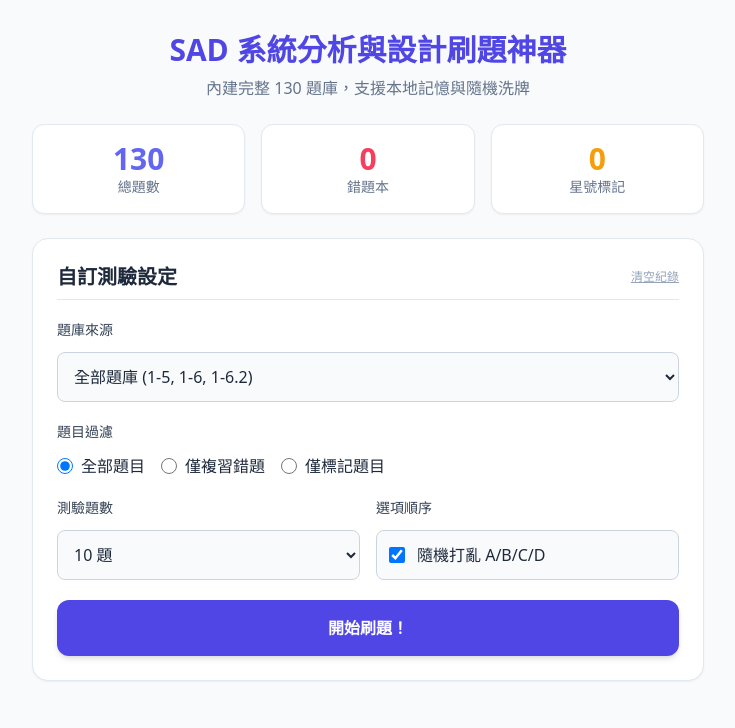
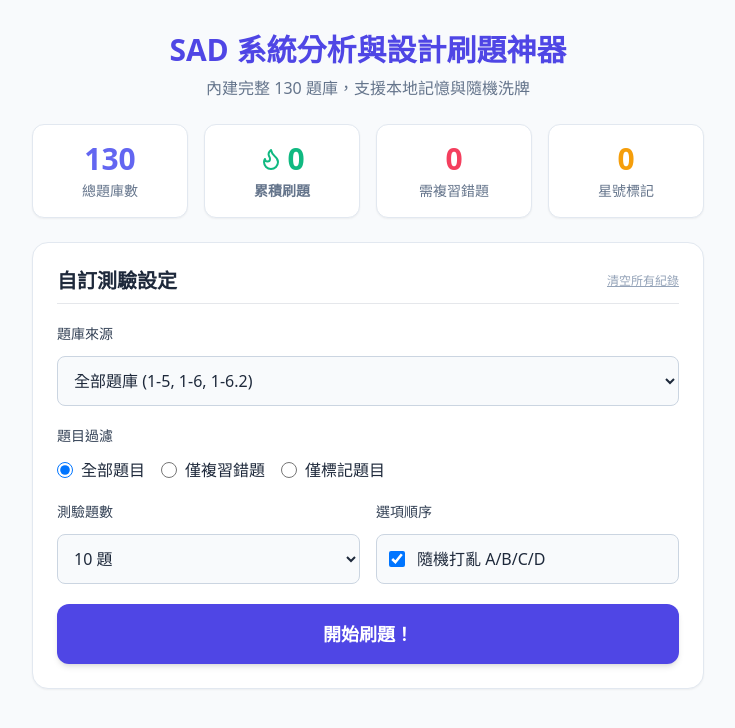
Before and after one commit to Bochen627/SADMID, a plain HTML site: page index.html in a window 1280 px wide. Shown: the whole page, without its empty margins (272-1007 px from the left). Drawn offline with nearby package versions, Linux system fonts and the light colour scheme.

Commit message:
Update index.html

```diff
--- a/index.html
+++ b/index.html
@@ -2050,15 +2050,24 @@ C
         const icons = {
             star: (filled, cls = "") => `<svg xmlns="http://www.w3.org/2000/svg" width="24" height="24" viewBox="0 0 24 24" fill="${filled ? '#fbbf24' : 'none'}" stroke="${filled ? '#fbbf24' : 'currentColor'}" stroke-width="2" stroke-linecap="round" stroke-linejoin="round" class="${cls}"><polygon points="12 2 15.09 8.26 22 9.27 17 14.14 18.18 21.02 12 17.77 5.82 21.02 7 14.14 2 9.27 8.91 8.26 12 2"></polygon></svg>`,
             check: (cls = "") => `<svg xmlns="http://www.w3.org/2000/svg" width="24" height="24" viewBox="0 0 24 24" fill="none" stroke="currentColor" stroke-width="2.5" stroke-linecap="round" stroke-linejoin="round" class="${cls}"><polyline points="20 6 9 17 4 12"></polyline></svg>`,
-            x: (cls = "") => `<svg xmlns="http://www.w3.org/2000/svg" width="24" height="24" viewBox="0 0 24 24" fill="none" stroke="currentColor" stroke-width="2.5" stroke-linecap="round" stroke-linejoin="round" class="${cls}"><line x1="18" y1="6" x2="6" y2="18"></line><line x1="6" y1="6" x2="18" y2="18"></line></svg>`
+            x: (cls = "") => `<svg xmlns="http://www.w3.org/2000/svg" width="24" height="24" viewBox="0 0 24 24" fill="none" stroke="currentColor" stroke-width="2.5" stroke-linecap="round" stroke-linejoin="round" class="${cls}"><line x1="18" y1="6" x2="6" y2="18"></line><line x1="6" y1="6" x2="18" y2="18"></line></svg>`,
+            flame: (cls = "") => `<svg xmlns="http://www.w3.org/2000/svg" width="24" height="24" viewBox="0 0 24 24" fill="none" stroke="currentColor" stroke-width="2" stroke-linecap="round" stroke-linejoin="round" class="${cls}"><path d="M8.5 14.5A2.5 2.5 0 0 0 11 12c0-1.38-.5-2-1-3-1.072-2.143-.224-4.054 2-6 .5 2.5 2 4.9 4 6.5 2 1.6 3 3.5 3 5.5a7 7 0 1 1-14 0c0-1.153.433-2.294 1-3a2.5 2.5 0 0 0 2.5 2.5z"></path></svg>`
         };
 
         // ==========================================
         // 4. 應用程式狀態管理
         // ==========================================
+        // 確保本地記憶結構完整，加入 totalAnswered 屬性
+        let savedHistory = JSON.parse(localStorage.getItem('sad_quiz_history'));
+        if (!savedHistory) {
+            savedHistory = { wrong: [], bookmarks: [], totalAnswered: 0 };
+        } else if (savedHistory.totalAnswered === undefined) {
+            savedHistory.totalAnswered = 0; // 相容舊版本紀錄
+        }
+
         let state = {
             view: 'home',
-            history: JSON.parse(localStorage.getItem('sad_quiz_history')) || { wrong: [], bookmarks: [] },
+            history: savedHistory,
             settings: { bank: 'all', filter: 'all', count: '10', randomize: true },
             quizQuestions: [],
             currentIndex: 0,
@@ -2143,6 +2152,9 @@ C
             state.userAnswers[state.currentIndex] = originalIndex;
             state.isAnswered = true;
 
+            // 🌟 更新「總共刷了幾題」的紀錄
+            state.history.totalAnswered += 1;
+
             // 更新錯題本
             const wrongSet = new Set(state.history.wrong);
             if (!isCorrect) {
@@ -2151,6 +2163,7 @@ C
                 wrongSet.delete(currentQ.id); // 答對即移出錯題本
             }
             state.history.wrong = Array.from(wrongSet);
+
             saveHistory();
             render();
         }
@@ -2172,8 +2185,8 @@ C
         }
 
         function clearHistory() {
-            if(confirm('這將會清空所有的錯題本與標記紀錄，確定嗎？')){
-                state.history = { wrong: [], bookmarks: [] };
+            if(confirm('這將會清空所有的錯題本、標記以及刷題總數紀錄，確定嗎？')){
+                state.history = { wrong: [], bookmarks: [], totalAnswered: 0 };
                 saveHistory();
                 render();
             }
@@ -2190,25 +2203,33 @@ C
                         <p class="text-slate-500">內建完整 130 題庫，支援本地記憶與隨機洗牌</p>
                     </div>
 
-                    <div class="grid grid-cols-3 gap-4">
-                        <div class="bg-white p-4 rounded-xl shadow-sm border border-slate-200 text-center">
+                    <!-- 🚀 更新為 4 個統計區塊，包含「已刷題數」 -->
+                    <div class="grid grid-cols-2 md:grid-cols-4 gap-3 md:gap-4">
+                        <div class="bg-white p-4 rounded-xl shadow-sm border border-slate-200 text-center flex flex-col justify-center">
                             <div class="text-3xl font-bold text-indigo-500">${ALL_QUESTIONS.length}</div>
-                            <div class="text-sm text-slate-500">總題數</div>
+                            <div class="text-sm text-slate-500 mt-1">總題庫數</div>
                         </div>
-                        <div class="bg-white p-4 rounded-xl shadow-sm border border-slate-200 text-center relative group">
+                        <div class="bg-white p-4 rounded-xl shadow-sm border border-slate-200 text-center flex flex-col justify-center">
+                            <div class="text-3xl font-black text-emerald-500 flex items-center justify-center gap-1">
+                                ${icons.flame("w-6 h-6 text-emerald-500")}
+                                ${state.history.totalAnswered}
+                            </div>
+                            <div class="text-sm text-slate-500 mt-1 font-bold">累積刷題</div>
+                        </div>
+                        <div class="bg-white p-4 rounded-xl shadow-sm border border-slate-200 text-center flex flex-col justify-center">
                             <div class="text-3xl font-bold text-rose-500">${state.history.wrong.length}</div>
-                            <div class="text-sm text-slate-500">錯題本</div>
+                            <div class="text-sm text-slate-500 mt-1">需複習錯題</div>
                         </div>
-                        <div class="bg-white p-4 rounded-xl shadow-sm border border-slate-200 text-center relative group">
+                        <div class="bg-white p-4 rounded-xl shadow-sm border border-slate-200 text-center flex flex-col justify-center">
                             <div class="text-3xl font-bold text-amber-500">${state.history.bookmarks.length}</div>
-                            <div class="text-sm text-slate-500">星號標記</div>
+                            <div class="text-sm text-slate-500 mt-1">星號標記</div>
                         </div>
                     </div>
 
                     <div class="bg-white p-6 rounded-2xl shadow-sm border border-slate-200 space-y-5">
                         <div class="flex justify-between items-center border-b pb-2">
                             <h2 class="text-xl font-bold">自訂測驗設定</h2>
-                            <button onclick="clearHistory()" class="text-xs text-slate-400 hover:text-rose-500 underline">清空紀錄</button>
+                            <button onclick="clearHistory()" class="text-xs text-slate-400 hover:text-rose-500 underline transition-colors">清空所有紀錄</button>
                         </div>
 
                         <div class="space-y-3">
@@ -2252,7 +2273,7 @@ C
                             </div>
                         </div>
 
-                        <button onclick="startQuiz()" class="w-full py-4 mt-4 bg-indigo-600 hover:bg-indigo-700 text-white font-bold rounded-xl transition-colors shadow-md">
+                        <button onclick="startQuiz()" class="w-full py-4 mt-4 bg-indigo-600 hover:bg-indigo-700 text-white font-bold rounded-xl transition-colors shadow-md text-lg">
                             開始刷題！
                         </button>
                     </div>
@@ -2304,7 +2325,6 @@ C
                     <div class="flex justify-between items-center mb-4">
                         <button onclick="goHome()" class="text-slate-500 hover:text-slate-800 font-medium transition-colors">← 回首頁</button>
 
-                        <!-- 🚀 這裡新增了原始題庫來源與題號標籤 -->
                         <div class="text-xs md:text-sm font-bold bg-indigo-100 text-indigo-800 px-3 py-1.5 rounded-full shadow-sm">
                             📁 題庫 ${currentQ.bank} - 第 ${currentQ.num} 題
                         </div>
@@ -2367,7 +2387,6 @@ C
                         <div class="flex-1 space-y-1">
                             <div class="font-medium text-slate-800">${q.text}</div>
 
-                            <!-- 🚀 作答明細這裡也加上了原始題號提示，方便複習找答案 -->
                             <div class="text-xs text-slate-400 mb-2">
                                 來源：題庫 ${q.bank} - 第 ${q.num} 題
                             </div>
```
